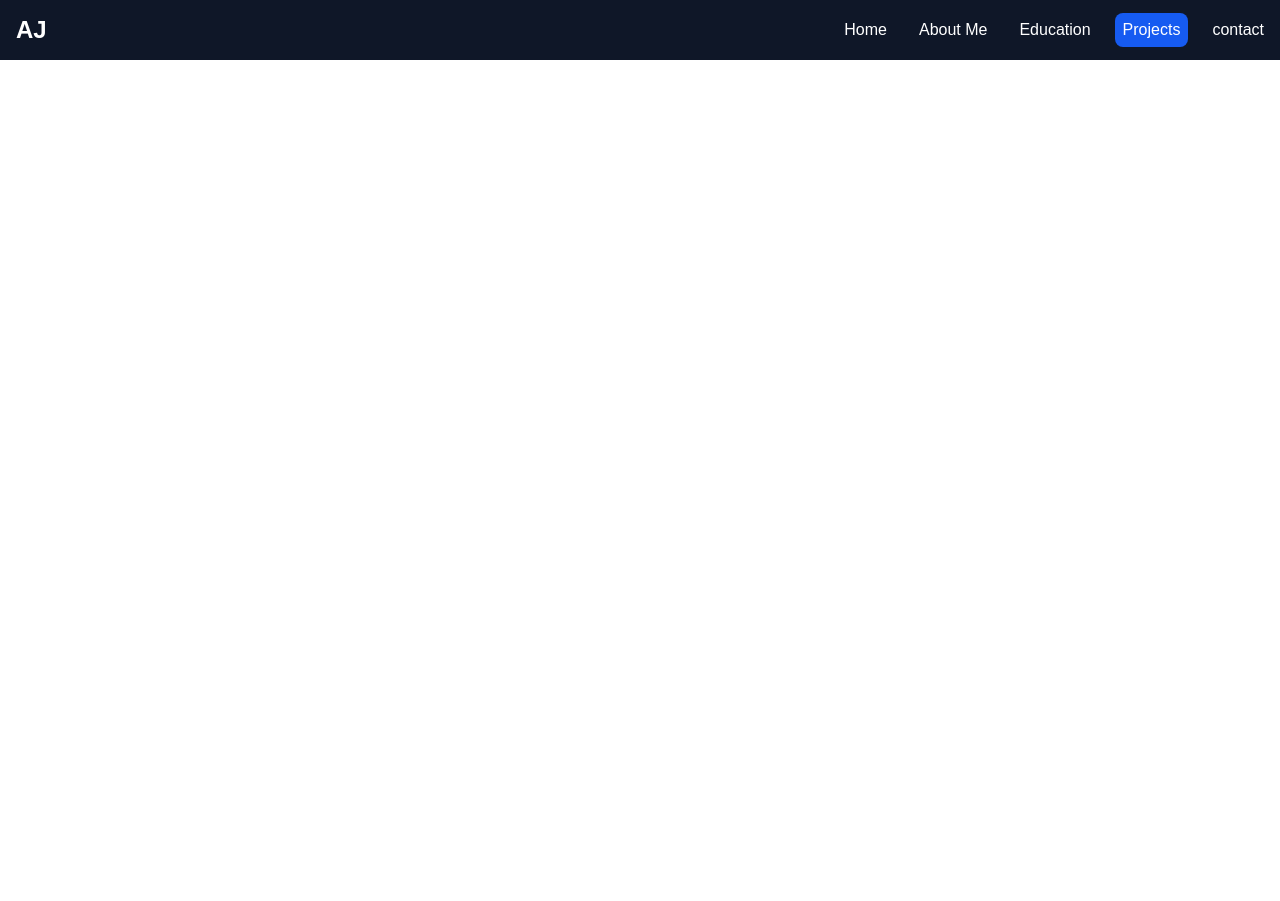
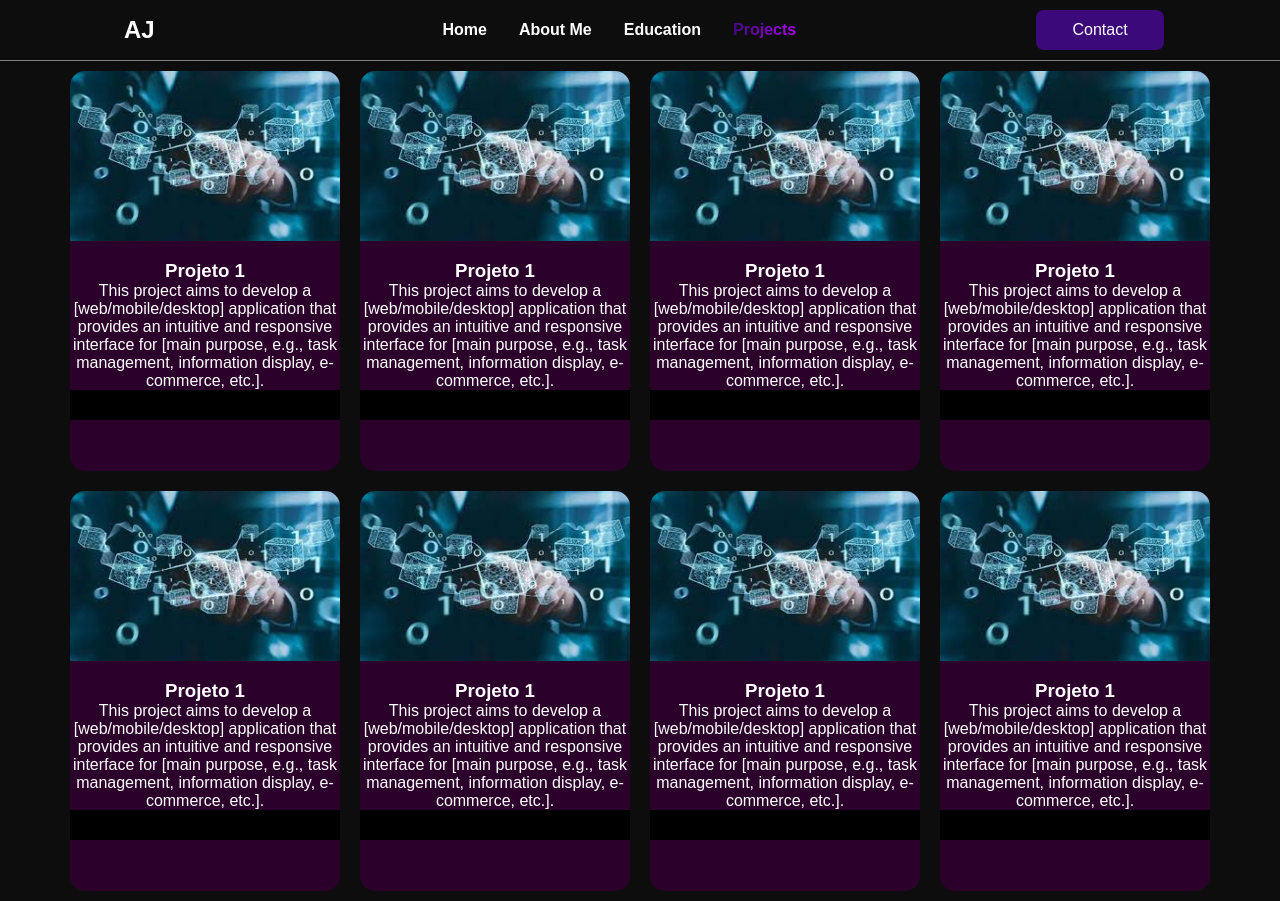
Before and after one commit to AnaBt/TrilhaDev, a React (Vite) app: page /projects in a window 1280 px wide. Before the commit the page ends 800 px from the top, so only its background shows below. Built offline with nearby package versions, Linux system fonts and the light colour scheme.

Commit message:
Initial commit

```diff
--- a/src/App.jsx
+++ b/src/App.jsx
@@ -6,7 +6,6 @@ import  Contact  from './components/pages/Contact.jsx'
 import  Education  from './components/pages/Education.jsx'
 import  Home  from './components/pages/Home.jsx'
 import  Projects  from './components/pages/Projects.jsx'
-
 function App() {
   return (
     <>
@@ -18,6 +17,7 @@ function App() {
       <Route path = "/projects" element = {<Projects />}/>
       <Route path = "/contact" element = {<Contact />}/>
     </Routes>
+
     </>
   )
 }
--- /dev/null
+++ b/src/components/Card.jsx
@@ -0,0 +1,12 @@
+import './cards.css'
+
+export default function Card({nome,descricao,foto,linkGit}){
+    return(
+        <div className = "card">
+        <img className = "card_img"src = {foto}></img>
+        <h3 className = "title">{nome}</h3>
+        <p className = "description">{descricao}</p>
+        <a href = {linkGit}></a>
+        </div>
+    );
+}
--- a/src/components/Navbar.jsx
+++ b/src/components/Navbar.jsx
@@ -1,37 +1,48 @@
-import { use, useState } from 'react';
+import { useState, useRef } from 'react';
 import './Navbar.css';
 import { Link, NavLink } from 'react-router-dom';
-useState
 
-export default function Navbar(){
-    const [menuOpen,setMenuOpen] = useState(false)
+export default function Navbar() {
+  const [selectorStyle, setSelectorStyle] = useState({});
+  const [menuOpen, setMenuOpen] = useState(false);
+  const ulRef = useRef(null);
+
+  const handleHover = (e) => {
+    const li = e.currentTarget;
+    const left = li.offsetLeft;
+    const width = li.offsetWidth;
+    setSelectorStyle({ left: left, width: width });
+  };
 
   return (
     <nav>
-           <Link to = "/home" className='title'>AJ</Link>
-           <div className='menu' onClick={() => {
-            setMenuOpen(!menuOpen)}}>
+      <Link to="/home" className='title'>AJ</Link>
+
+      <div className='menu' onClick={() => setMenuOpen(!menuOpen)}>
         <span></span>
         <span></span>
         <span></span>
       </div>
-            <ul className = {menuOpen ? "open" : undefined}>
-                <li>
-                    <NavLink to = "/home">Home</NavLink>
+
+      <ul className={menuOpen ? "open" : undefined} ref={ulRef}>
+        <li onMouseEnter={handleHover}>
+          <NavLink to="/home">Home</NavLink>
         </li>
-                <li>
-                    <NavLink to = "/about">About Me</NavLink>
+        <li onMouseEnter={handleHover}>
+          <NavLink to="/about">About Me</NavLink>
         </li>
-                <li>
-                    <NavLink to = "/education">Education</NavLink>
+        <li onMouseEnter={handleHover}>
+          <NavLink to="/education">Education</NavLink>
         </li>
-                <li>
-                    <NavLink to = "/projects">Projects</NavLink>
+        <li onMouseEnter={handleHover}>
+          <NavLink to="/projects">Projects</NavLink>
         </li>
-                <li>
-                    <NavLink to = "/contact">contact</NavLink>
+        <li onMouseEnter={handleHover} className = "contact">
+          <NavLink className = "contact" to="/contact">Contact</NavLink>
         </li>
+        <span className="seletor" style={selectorStyle}></span>
       </ul>
+      <button>Contact</button>
     </nav>
   );
 }
--- /dev/null
+++ b/src/components/cards.css
@@ -0,0 +1,28 @@
+.card{
+    background : rgba(46, 1, 46, 0.932);
+    width: 270px;
+    height: 400px;
+    margin: 10px;
+    border-radius: 15px;
+    text-align: center;
+}
+
+.card_img{
+    height: 170px;
+    width: 100%;
+    margin-bottom: 15px;
+    background-size: cover;
+    border-radius: 15px 15px 0 0;
+}
+
+.card a{
+    background-color: black;
+    color: white;
+    padding: 15px 20px;
+    display: block;
+    text-align: center;
+}
+
+.card p{
+
+}
--- a/src/components/navbar.css
+++ b/src/components/navbar.css
@@ -1,14 +1,12 @@
-.active{
-    background-color: #165bf1;
-}
+nav {
 
-nav {
     display: flex;
-    justify-content: space-between;
+    justify-content: space-around;
     align-items: center;
-    background-color: #0f1728;
+    background-color: #0D0D0D;
     position: sticky;
     top: 0;
+    border-bottom: 1px solid gray;
 }
 
 nav .title {
@@ -17,9 +15,11 @@ nav .title {
     font-weight: bold;
     text-decoration: none;
     color: white;
+
 }
 
 nav ul{
+    position: relative; /*cuidado aqui*/
     display: flex;
     flex-direction: row;
 }
@@ -35,11 +35,24 @@ nav ul li a{
     padding: 0.5rem;
     margin: 0 0.5rem;
     border-radius: 0.5rem;
+    font-weight: bold;
+}
+nav ul li a:not(.active):hover , .active {
+  background-image: linear-gradient( 90deg,#3B0979 5%,#B700FF 100%);
+  background-clip: text;
+  color: transparent;
 }
 
-nav ul li a:not(.active):hover{
-    background-color: #172554;
+nav .seletor{
+    position: absolute;
+    bottom:0;
+    height:10%;
+    background: linear-gradient( 90deg,#3B0979 35%,#B700FF 100%);
+    border-radius: 5px;
+    transition: left 0.3s , width 0.3s;
+    z-index: -1;
 }
+
 
 nav .menu{
     display: none;
@@ -58,7 +71,41 @@ nav .menu span{
     background-color: floralwhite;
     border-radius: 0.2rem;
 }
-@media (max-width : 480px) {
+
+nav ul li .contact {
+    display: none;
+}
+
+nav button {
+    background: linear-gradient( 90deg,#3B0979 50%,#B700FF 50%);
+    color: rgb(255, 255, 255);
+    width: 8rem;
+    height: 2.5rem;
+    padding: 0.5rem;
+    margin: 0 0.5rem;
+    border-radius: 0.5rem;
+    cursor: pointer;
+    transition: all 2s ease;
+    background-size: 200% 200%;
+}
+
+button:hover {
+    animation: moveGradient 3s linear infinite;
+}
+
+@keyframes moveGradient {
+    0% {
+        background-position: 0% 50%;
+    }
+    50% {
+        background-position: 100% 50%;
+    }
+    100% {
+        background-position: 0% 50%;
+    }
+}
+
+@media (max-width : 577px) {
     nav .menu {
         display: flex;
     }
@@ -84,4 +131,14 @@ nav .menu span{
     nav ul li a {
         margin: 0.2rem 0.5rem;
     }
+
+    nav .seletor{
+        display: none;
+    }
+    nav ul li .contact {
+    display: block;
 }
+    nav button{
+        display: none;
+    }
+}
--- a/src/components/pages/Home.jsx
+++ b/src/components/pages/Home.jsx
@@ -1,9 +1,22 @@
 import React from 'react'
-
+import anaJulia from '../../assets/eu.png'
+import './home.css'
 export default function Home() {
   return (
-    <div>
-
-    </div>
+    <section className="hero">
+      <div className="hero-text">
+        <h1><span class="primeira-palavra">Hello</span>, I'm Ana <br></br>
+        computer science<br></br>
+        student from Brazil!</h1>
+        <p>I’m fascinated by problem-solving, programming, and creating projects that <br></br>connect people with technologys in meaningful ways. Here you’ll find some <br></br>of my work as I keep learning, experimenting, and shaping my path in tech.</p>
+        <div className="hero-buttons">
+          <button className = "HireMeButton">Hire Me</button>
+          <button>Download CV ➝</button>
+        </div>
+      </div>
+      <div className="hero-image">
+        <img src= {anaJulia} alt="Foto de perfil"/>
+      </div>
+  </section>
   )
 }
--- a/src/components/pages/Projects.jsx
+++ b/src/components/pages/Projects.jsx
@@ -1,8 +1,60 @@
 import React from 'react'
+import Card from '../card'
+import exemplo from '../../assets/learning1.jpeg'
+export default function Projects() {
+  const style = {
+    display: 'flex',
+    justifyContent : 'center',
+    flexWrap : 'wrap',
+    backgroundColor :'#0D0D0D',
+    color: 'white',
+  };
 
-export default function Projects() {
   return (
-    <div>
+    <div className = "cardHolder" style = {style}>
+      <Card
+      nome = "Projeto 1"
+      descricao = "This project aims to develop a [web/mobile/desktop] application that provides an intuitive and responsive interface for [main purpose, e.g., task management, information display, e-commerce, etc.]."
+      foto = {exemplo}
+      linkGit= "https://www.notion.so/React-site-portfolio-27234c3a8fdc809a8b85ffd449b44bf4"/>
+      <Card
+      nome = "Projeto 1"
+      descricao = "This project aims to develop a [web/mobile/desktop] application that provides an intuitive and responsive interface for [main purpose, e.g., task management, information display, e-commerce, etc.]."
+      foto = {exemplo}
+      linkGit= "https://www.notion.so/React-site-portfolio-27234c3a8fdc809a8b85ffd449b44bf4"/>
+
+      <Card
+      nome = "Projeto 1"
+      descricao = "This project aims to develop a [web/mobile/desktop] application that provides an intuitive and responsive interface for [main purpose, e.g., task management, information display, e-commerce, etc.]."
+      foto = {exemplo}
+      linkGit= "https://www.notion.so/React-site-portfolio-27234c3a8fdc809a8b85ffd449b44bf4"/>
+      <Card
+      nome = "Projeto 1"
+      descricao = "This project aims to develop a [web/mobile/desktop] application that provides an intuitive and responsive interface for [main purpose, e.g., task management, information display, e-commerce, etc.]."
+      foto = {exemplo}
+      linkGit= "https://www.notion.so/React-site-portfolio-27234c3a8fdc809a8b85ffd449b44bf4"/>
+
+            <Card
+      nome = "Projeto 1"
+      descricao = "This project aims to develop a [web/mobile/desktop] application that provides an intuitive and responsive interface for [main purpose, e.g., task management, information display, e-commerce, etc.]."
+      foto = {exemplo}
+      linkGit= "https://www.notion.so/React-site-portfolio-27234c3a8fdc809a8b85ffd449b44bf4"/>
+      <Card
+      nome = "Projeto 1"
+      descricao = "This project aims to develop a [web/mobile/desktop] application that provides an intuitive and responsive interface for [main purpose, e.g., task management, information display, e-commerce, etc.]."
+      foto = {exemplo}
+      linkGit= "https://www.notion.so/React-site-portfolio-27234c3a8fdc809a8b85ffd449b44bf4"/>
+
+      <Card
+      nome = "Projeto 1"
+      descricao = "This project aims to develop a [web/mobile/desktop] application that provides an intuitive and responsive interface for [main purpose, e.g., task management, information display, e-commerce, etc.]."
+      foto = {exemplo}
+      linkGit= "https://www.notion.so/React-site-portfolio-27234c3a8fdc809a8b85ffd449b44bf4"/>
+      <Card
+      nome = "Projeto 1"
+      descricao = "This project aims to develop a [web/mobile/desktop] application that provides an intuitive and responsive interface for [main purpose, e.g., task management, information display, e-commerce, etc.]."
+      foto = {exemplo}
+      linkGit= "https://www.notion.so/React-site-portfolio-27234c3a8fdc809a8b85ffd449b44bf4"/>
 
     </div>
   )
--- /dev/null
+++ b/src/components/pages/home.css
@@ -0,0 +1,90 @@
+.hero {
+    background-color: #0D0D0D;
+    display: flex;
+    align-items: center;
+    justify-content: space-around;
+    padding: 4rem 2rem;
+    gap: 2rem;
+    flex-wrap: wrap;
+    color: white;
+    max-width: 100%;
+    overflow-x: hidden;
+}
+
+h1 {
+    font-size: clamp(2rem, 5vw, 3.5rem);
+    margin-bottom: 1.5rem;
+}
+.primeira-palavra{
+    color: #3B0979;
+
+}
+.hero_text p{
+     font-size: clamp(0.9rem, 2.5vw, 1.2rem);
+     max-width: 90%;
+     word-wrap: break-word;
+     overflow-wrap: break-word;
+     white-space: normal;
+     line-height: 1.5;
+}
+.hero-buttons {
+  display: flex;
+  gap: 1rem;
+  flex-wrap: wrap;
+  margin-top: 1.5rem;
+}
+.hero img {
+    filter:drop-shadow(10px 8px 10px rgb(106, 10, 170));
+}
+button {
+    background-color: #00000000;
+    color: rgb(255, 255, 255);
+    width: 9rem;
+    height: 2.5rem;
+    padding: 0.5rem;
+    margin: 0 0.15rem;
+    border-radius: 0.5rem;
+    cursor: pointer;
+    transition: all 0.5s ease;
+    font-size: 1rem;
+}
+
+.HireMeButton{
+    background: linear-gradient( 90deg,#3B0979 35%,#B700FF 100%);
+    width: 8rem;
+}
+
+button:hover {
+    animation: moveGradient 3s linear infinite;
+    background: linear-gradient( 90deg,#3B0979 35%,#B700FF 100%);
+}
+
+@keyframes moveGradient {
+    0% {
+        background-position: 0% 50%;
+    }
+    50% {
+        background-position: 100% 50%;
+    }
+    100% {
+        background-position: 0% 50%;
+    }
+}
+
+@media (max-width : 1035px) {
+    .hero-text h1{
+        text-align: center;
+    }
+    .hero{
+        justify-content: center;
+        flex-direction: row;
+    }
+
+    .hero-buttons , .hero-image{
+        justify-self: center;
+    }
+
+    .hero-image{
+        margin-left: 7rem;
+    }
+}
--- a/src/index.css
+++ b/src/index.css
@@ -4,3 +4,7 @@
     border : 0;
     font-family: Arial, Helvetica, sans-serif;
 }
+
+body, html {
+  overflow-x: hidden;
+}
```
Lines whose indentation alone changed are shown as unchanged.
